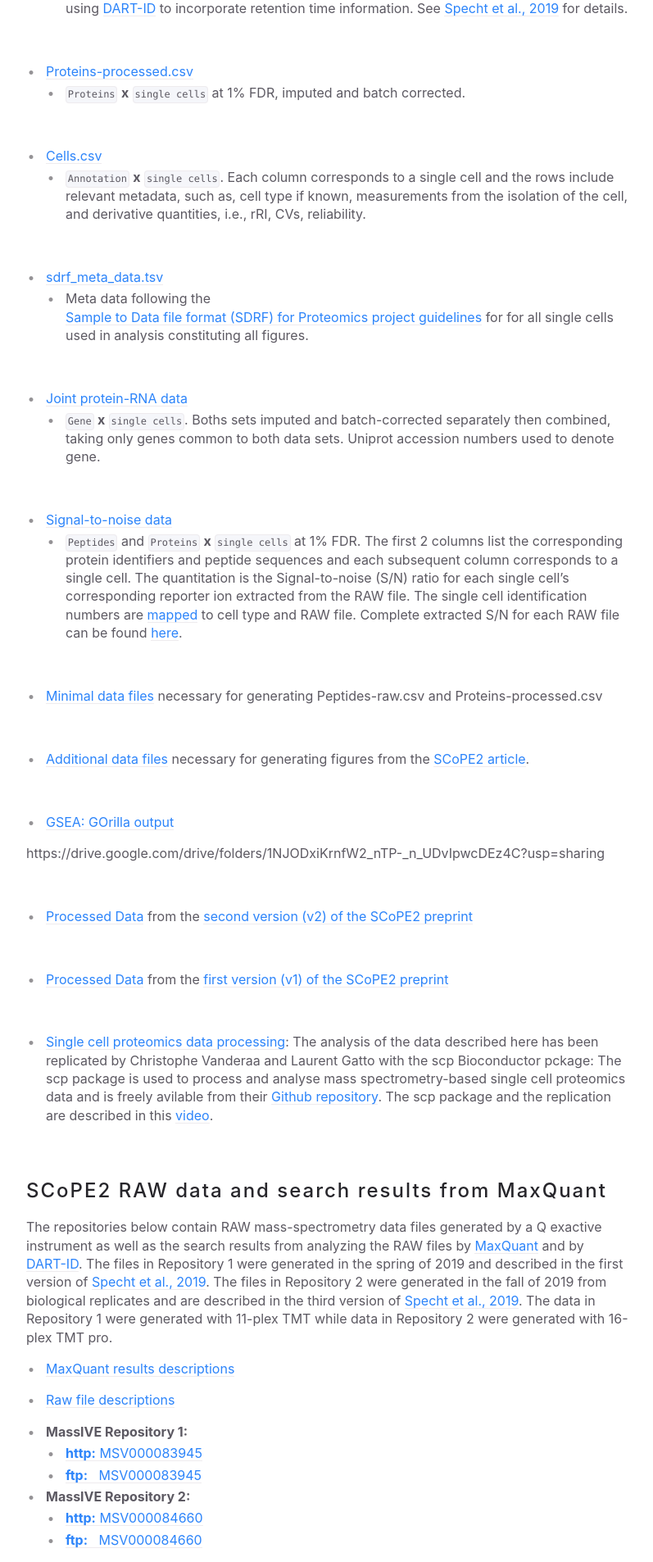
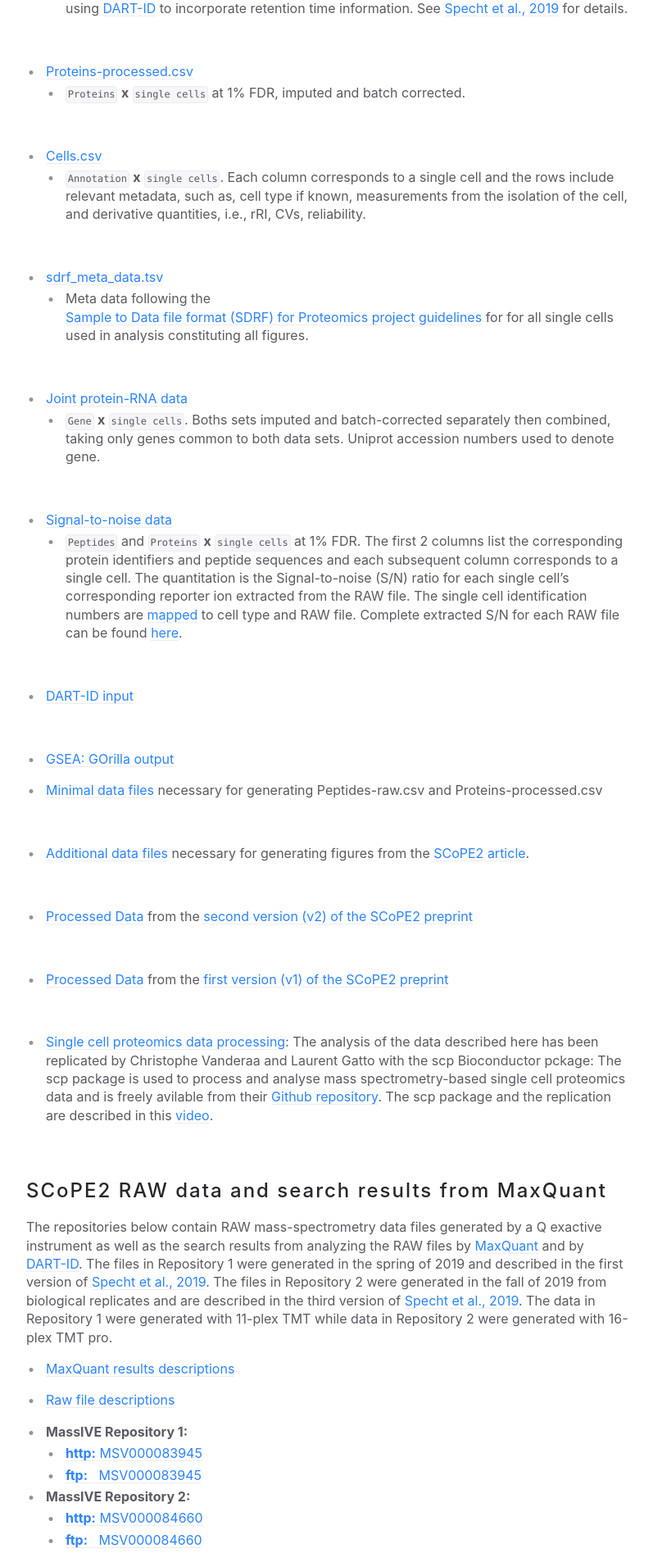
Before and after one commit to SlavovLab/SCoPE2, a Jekyll site: the page built from docs/docs/data.md, in a window 1280 px wide. Shown: the part 515-2421 px from the top of the page at 82% size, without its empty margins (356-1153 px from the left). Built offline with Jekyll 4.4.1, drawn with Linux system fonts in a browser that asks for light colours; nearby versions of some CDN libraries.

Commit message:
Update data.md

```diff
--- a/docs/docs/data.md
+++ b/docs/docs/data.md
@@ -47,17 +47,19 @@ description: "download single-cell proteomics data from SCoPE2, a second generat
 * [Signal-to-noise data](https://drive.google.com/file/d/16dmI7qNdpJlPOn83dOZFhHfXv0du5Dip/view?usp=sharing)
   - `Peptides` and `Proteins` **x** `single cells` at 1% FDR.  The first 2 columns list the corresponding protein identifiers and peptide sequences and each subsequent column corresponds to a single cell. The quantitation is the Signal-to-noise (S/N) ratio for each single cell's corresponding reporter ion extracted from the RAW file. The single cell identification numbers are [mapped](https://drive.google.com/file/d/1PUfiGhmInYP3JW5Xoul7Tikl9RSHyQcN/view?usp=sharing) to cell type and RAW file. Complete extracted S/N for each RAW file can be found [here](https://drive.google.com/drive/folders/18_BQ15_JQKzbDt1JZo36MaJuOhN3tJCX?usp=sharing).
 
+
+&nbsp;
+* [DART-ID input](https://drive.google.com/drive/folders/1ohLco5KHX95jyXIZUAZDvrrbip1RzZ_1?usp=sharing)
+
+
+&nbsp;
+* [GSEA: GOrilla output](https://drive.google.com/drive/folders/1DCp_euY0Cj_NWWG5xQsx7CTN3ju5LI_O?usp=sharing)
 &nbsp;
 
 * [Minimal data files](https://drive.google.com/drive/folders/10pOMMlxHsFIyPa9X2auq6xKJssqFgo-D?usp=sharing) necessary for generating Peptides-raw.csv and Proteins-processed.csv
 
 &nbsp;
 * [Additional data files](https://drive.google.com/drive/folders/1Zhjik_JFjCQNIVjg63-fooJ4K0HZxWjV?usp=sharing) necessary for generating figures from the [SCoPE2 article](https://doi.org/10.1101/665307).
-
-&nbsp;
-* [GSEA: GOrilla output](https://drive.google.com/drive/folders/1DCp_euY0Cj_NWWG5xQsx7CTN3ju5LI_O?usp=sharing)
-
-https://drive.google.com/drive/folders/1NJODxiKrnfW2_nTP-_n_UDvIpwcDEz4C?usp=sharing
 
 &nbsp;
 
```
